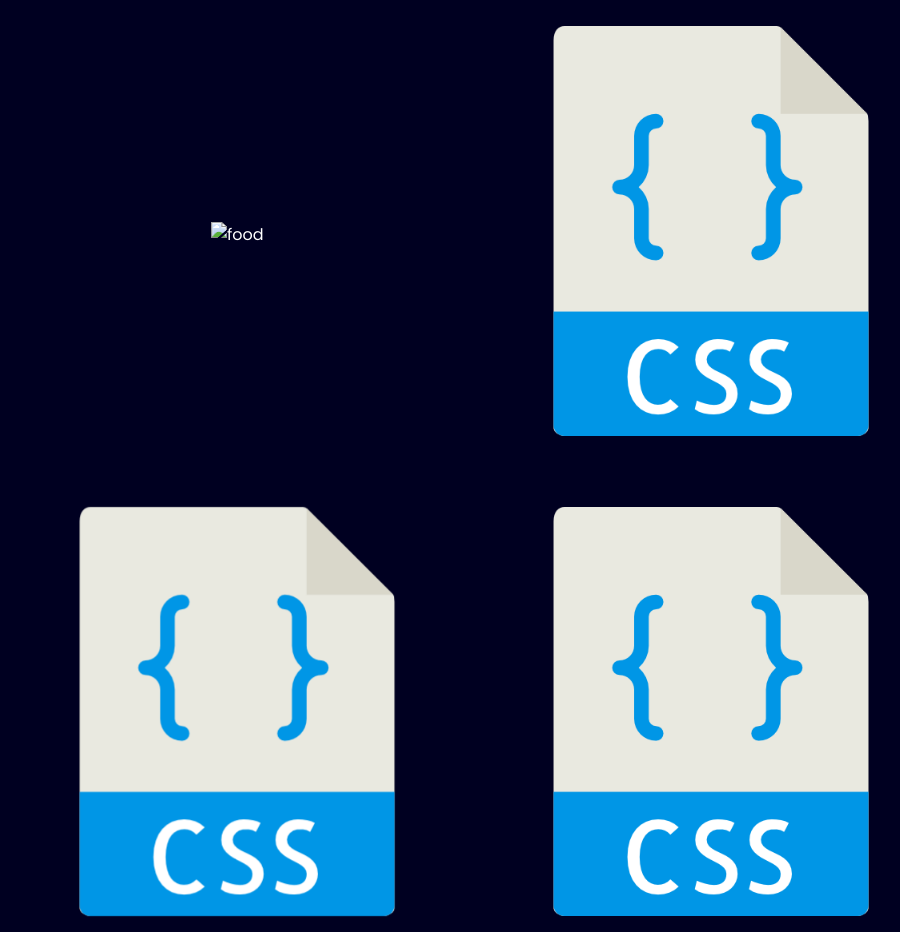
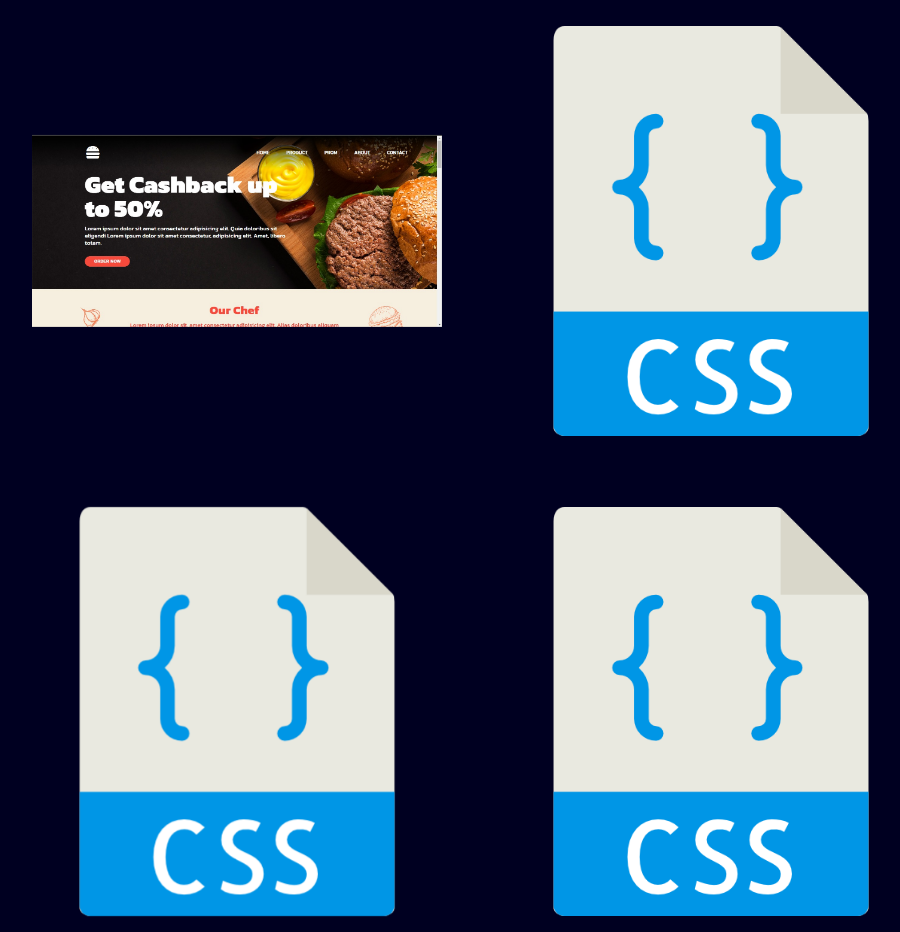
Before and after one commit to Subhadeep718/s, a plain HTML site: page index.html in a window 1280 px wide. Shown: the part 1160-2092 px from the top of the page, without its empty margins (166-1066 px from the left). Drawn offline with nearby package versions, Linux system fonts and the light colour scheme; a script that the page names is missing; a web font is replaced by a local one.

Commit message:
Update index.html

```diff
--- a/index.html
+++ b/index.html
@@ -145,7 +145,7 @@
       <div class="project-box">
         <div class="project-card">
           <div class="img">
-            <img src="img/food.jpg" alt="food">
+            <img src="img/food.jpeg" alt="food">
           </div>
           <div class="project-info">
             <button><a href="https://subhadeep718.github.io/food-web/">live preview</a></button>
```
